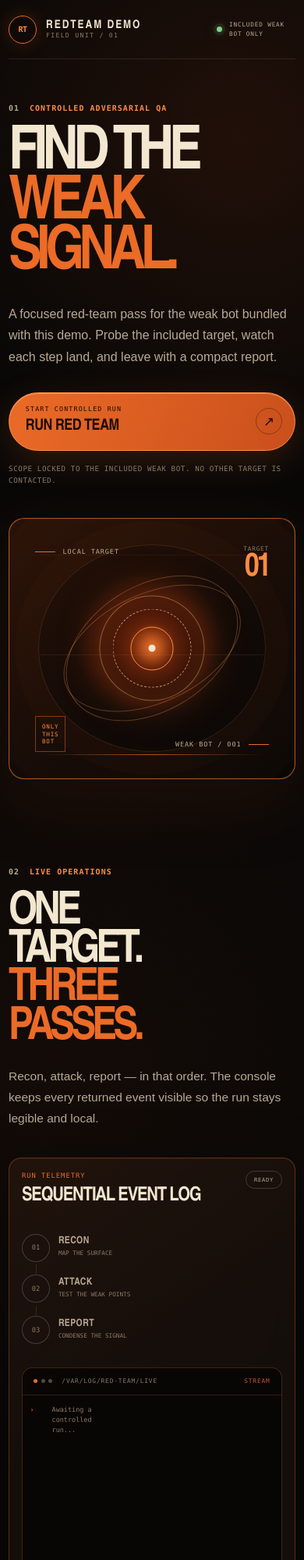
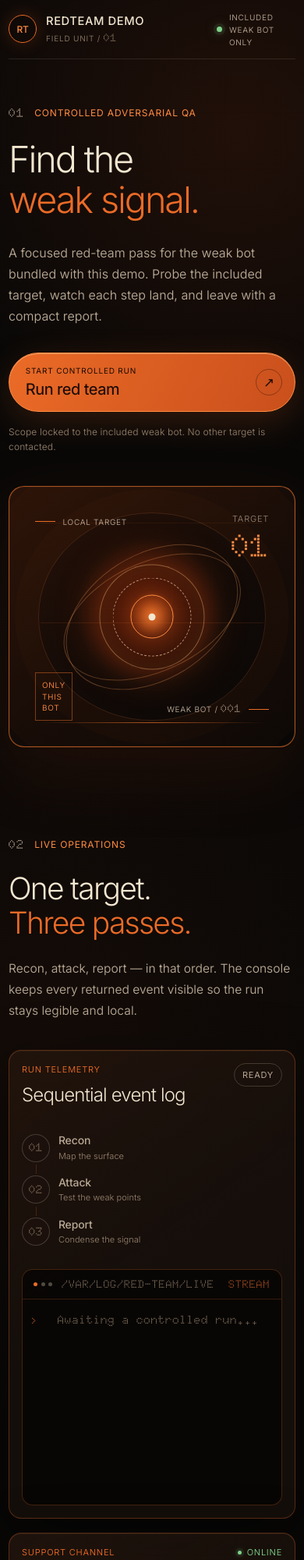
Before and after one commit to Bamioishim/redteam-demo, a website: page public/index.html in a window 390 px wide. Shown: the top 2000 px of the page at 78% size. Drawn offline with Linux system fonts and the light colour scheme.

Commit message:
feat: bundle Inter and Doto for offline typography

```diff
--- a/public/index.html
+++ b/public/index.html
@@ -8,6 +8,20 @@
       content="A controlled red-team console for the included weak bot."
     />
     <title>RedTeam Demo / Included Bot</title>
+    <link
+      rel="preload"
+      href="/fonts/inter/files/inter-latin-wght-normal.woff2"
+      as="font"
+      type="font/woff2"
+      crossorigin="anonymous"
+    />
+    <link
+      rel="preload"
+      href="/fonts/doto/files/doto-latin-wght-normal.woff2"
+      as="font"
+      type="font/woff2"
+      crossorigin="anonymous"
+    />
     <link rel="stylesheet" href="/styles.css" />
     <script src="/app.js" defer></script>
   </head>
@@ -20,7 +34,7 @@
           <span class="brand-mark" aria-hidden="true">RT</span>
           <span class="brand-copy">
             <strong>REDTEAM DEMO</strong>
-            <span>FIELD UNIT / 01</span>
+            <span>FIELD UNIT / <span class="stat-number">01</span></span>
           </span>
         </a>
 
@@ -74,7 +88,7 @@
               <span>LOCAL TARGET</span>
             </div>
             <div class="visual-label visual-label-bottom">
-              <span>WEAK BOT / 001</span>
+              <span>WEAK BOT / <span class="stat-number">001</span></span>
               <span class="label-line"></span>
             </div>
             <div class="visual-readout" aria-hidden="true">
--- a/public/styles.css
+++ b/public/styles.css
@@ -1,3 +1,19 @@
+@font-face {
+  font-family: "Inter";
+  font-style: normal;
+  font-weight: 100 900;
+  font-display: swap;
+  src: url("/fonts/inter/files/inter-latin-wght-normal.woff2") format("woff2");
+}
+
+@font-face {
+  font-family: "Doto";
+  font-style: normal;
+  font-weight: 100 900;
+  font-display: swap;
+  src: url("/fonts/doto/files/doto-latin-wght-normal.woff2") format("woff2");
+}
+
 :root {
   color-scheme: dark;
   --canvas: #090807;
@@ -16,9 +32,8 @@
   --green: #7ed28a;
   --danger: #ff9279;
   --shadow: rgba(0, 0, 0, 0.42);
-  --mono: "SFMono-Regular", Consolas, "Liberation Mono", Menlo, monospace;
-  --sans: Arial, "Helvetica Neue", Helvetica, sans-serif;
-  --condensed: "Arial Narrow", "Roboto Condensed", "Helvetica Neue", Arial, sans-serif;
+  --sans: "Inter", "Helvetica Neue", Arial, sans-serif;
+  --dot: "Doto", "Inter", sans-serif;
 }
 
 * {
@@ -40,7 +55,8 @@ body {
     var(--canvas);
   color: var(--cream);
   font-family: var(--sans);
-  line-height: 1.5;
+  font-weight: 350;
+  line-height: 1.6;
   -webkit-font-smoothing: antialiased;
   text-rendering: optimizeLegibility;
 }
@@ -150,26 +166,27 @@ button:disabled {
   border: 1px solid var(--orange);
   border-radius: 50%;
   color: var(--orange-bright);
-  font-family: var(--mono);
-  font-size: 0.63rem;
-  font-weight: 700;
-  letter-spacing: -0.06em;
+  font-family: var(--sans);
+  font-size: 0.75rem;
+  font-weight: 500;
+  letter-spacing: -0.02em;
   box-shadow: 0 0 22px rgba(235, 107, 39, 0.2);
 }
 
 .brand-copy {
   display: grid;
-  gap: 0.04rem;
-  line-height: 1;
+  gap: 0.25rem;
+  line-height: 1.25;
 }
 
 .brand-copy strong {
-  font-family: var(--condensed);
+  font-family: var(--sans);
   font-size: 0.92rem;
-  letter-spacing: 0.13em;
+  font-weight: 500;
+  letter-spacing: 0.04em;
 }
 
-.brand-copy span,
+.brand-copy > span,
 .scope-status,
 .site-nav,
 .site-footer,
@@ -185,22 +202,23 @@ button:disabled {
 .visual-stamp,
 .log-window-bar,
 .form-note {
-  font-family: var(--mono);
+  font-family: var(--sans);
   text-transform: uppercase;
-  letter-spacing: 0.11em;
+  letter-spacing: 0.07em;
 }
 
-.brand-copy span {
+.brand-copy > span {
   color: var(--muted);
-  font-size: 0.51rem;
-  letter-spacing: 0.16em;
+  font-size: 0.625rem;
+  letter-spacing: 0.08em;
 }
 
 .site-nav {
   display: flex;
   gap: 2rem;
   color: var(--cream-muted);
-  font-size: 0.62rem;
+  font-size: 0.75rem;
+  font-weight: 400;
 }
 
 .site-nav a {
@@ -239,7 +257,7 @@ button:disabled {
   align-items: center;
   gap: 0.55rem;
   color: var(--cream-muted);
-  font-size: 0.55rem;
+  font-size: 0.6875rem;
   white-space: nowrap;
 }
 
@@ -267,32 +285,53 @@ button:disabled {
   z-index: 1;
 }
 
+.hero-copy,
+.section-heading > div,
+.card-header > div,
+.report-empty > div,
+.report-error > div,
+.summary-block,
+.findings-block {
+  min-width: 0;
+}
+
 .eyebrow {
   display: flex;
   align-items: center;
   gap: 0.8rem;
   margin: 0 0 1.35rem;
   color: var(--orange-bright);
-  font-size: 0.62rem;
-  font-weight: 700;
+  font-size: 0.75rem;
+  font-weight: 400;
 }
 
 .eyebrow span {
   color: var(--cream-muted);
+  font-family: var(--dot);
+  font-size: 1rem;
+  font-weight: 700;
+  letter-spacing: 0.035em;
+}
+
+.stat-number {
+  font-family: var(--dot);
+  font-size: 0.875rem;
+  font-weight: 700;
+  font-variant-numeric: tabular-nums;
+  letter-spacing: 0.025em;
 }
 
 .hero h1,
 .section-heading h2 {
-  max-width: 9ch;
+  max-width: 12ch;
   margin: 0;
   color: var(--cream);
-  font-family: var(--condensed);
-  font-size: clamp(4.3rem, 9.1vw, 8.8rem);
-  font-stretch: condensed;
-  font-weight: 700;
-  letter-spacing: -0.085em;
-  line-height: 0.82;
-  text-transform: uppercase;
+  font-family: var(--sans);
+  font-size: clamp(3.15rem, 6.2vw, 6.6rem);
+  font-weight: 300;
+  letter-spacing: -0.045em;
+  line-height: 1.1;
+  overflow-wrap: anywhere;
 }
 
 .hero h1 em,
@@ -351,18 +390,19 @@ button:disabled {
 }
 
 .run-button-kicker {
-  font-family: var(--mono);
-  font-size: 0.52rem;
-  letter-spacing: 0.14em;
+  font-family: var(--sans);
+  font-size: 0.625rem;
+  font-weight: 400;
+  letter-spacing: 0.08em;
   text-transform: uppercase;
 }
 
 #run-button-label {
-  font-family: var(--condensed);
+  font-family: var(--sans);
   font-size: 1.25rem;
-  font-weight: 700;
+  font-weight: 450;
   letter-spacing: -0.025em;
-  text-transform: uppercase;
+  line-height: 1.4;
 }
 
 .run-button-arrow {
@@ -379,11 +419,10 @@ button:disabled {
   max-width: 31rem;
   margin: 0.95rem 0 0;
   color: var(--muted);
-  font-family: var(--mono);
-  font-size: 0.58rem;
+  font-family: var(--sans);
+  font-size: 0.75rem;
   line-height: 1.65;
-  text-transform: uppercase;
-  letter-spacing: 0.06em;
+  letter-spacing: 0.01em;
 }
 
 .hero-visual {
@@ -500,7 +539,7 @@ button:disabled {
   align-items: center;
   gap: 0.6rem;
   color: var(--cream-muted);
-  font-size: 0.53rem;
+  font-size: 0.625rem;
 }
 
 .visual-label-top {
@@ -527,16 +566,18 @@ button:disabled {
   display: grid;
   gap: 0.2rem;
   color: var(--muted);
-  font-size: 0.48rem;
+  font-size: 0.6875rem;
   text-align: right;
 }
 
 .visual-readout strong {
   color: var(--orange-bright);
-  font-family: var(--condensed);
+  font-family: var(--dot);
   font-size: 3.4rem;
-  letter-spacing: -0.08em;
-  line-height: 0.8;
+  font-weight: 650;
+  font-variant-numeric: tabular-nums;
+  letter-spacing: -0.02em;
+  line-height: 1.05;
 }
 
 .visual-stamp {
@@ -546,8 +587,8 @@ button:disabled {
   padding: 0.5rem;
   border: 1px solid rgba(239, 117, 43, 0.46);
   color: var(--orange-bright);
-  font-size: 0.47rem;
-  line-height: 1.25;
+  font-size: 0.625rem;
+  line-height: 1.45;
 }
 
 .operations,
@@ -564,9 +605,9 @@ button:disabled {
 }
 
 .section-heading h2 {
-  max-width: 8ch;
-  font-size: clamp(3rem, 6.2vw, 6.3rem);
-  line-height: 0.84;
+  max-width: 14ch;
+  font-size: clamp(2.6rem, 4.7vw, 5rem);
+  line-height: 1.13;
 }
 
 .section-intro {
@@ -603,26 +644,32 @@ button:disabled {
 
 .card-header {
   display: flex;
+  flex-wrap: wrap;
   align-items: flex-start;
   justify-content: space-between;
   gap: 1rem;
   margin-bottom: 2rem;
 }
 
+.card-header > div {
+  flex: 1 1 12rem;
+}
+
 .card-kicker {
   margin: 0 0 0.5rem;
   color: var(--orange);
-  font-size: 0.55rem;
+  font-size: 0.6875rem;
 }
 
 .card-header h3 {
   margin: 0;
   color: var(--cream);
-  font-family: var(--condensed);
-  font-size: clamp(1.55rem, 2.6vw, 2.2rem);
-  letter-spacing: -0.05em;
-  line-height: 1;
-  text-transform: uppercase;
+  font-family: var(--sans);
+  font-size: clamp(1.5rem, 2.2vw, 2rem);
+  font-weight: 300;
+  letter-spacing: -0.035em;
+  line-height: 1.25;
+  overflow-wrap: anywhere;
 }
 
 .run-status,
@@ -633,8 +680,9 @@ button:disabled {
   border: 1px solid rgba(243, 231, 208, 0.19);
   border-radius: 999px;
   color: var(--cream-muted);
-  font-size: 0.5rem;
-  line-height: 1;
+  font-size: 0.6875rem;
+  font-weight: 400;
+  line-height: 1.3;
 }
 
 .run-status[data-tone="running"] {
@@ -655,7 +703,7 @@ button:disabled {
 
 .stage-track {
   display: grid;
-  grid-template-columns: repeat(3, 1fr);
+  grid-template-columns: repeat(3, minmax(0, 1fr));
   gap: 0;
   margin: 0 0 1.7rem;
   padding: 0;
@@ -667,14 +715,15 @@ button:disabled {
   display: flex;
   align-items: center;
   gap: 0.68rem;
+  min-width: 0;
   padding: 0.15rem 0.8rem 0.15rem 0;
 }
 
 .stage-item:not(:last-child)::after {
   position: absolute;
   top: 18px;
-  right: 0.8rem;
-  left: 116px;
+  right: 0.3rem;
+  left: calc(100% - 1rem);
   height: 1px;
   background: rgba(239, 117, 43, 0.2);
   content: "";
@@ -692,8 +741,11 @@ button:disabled {
   border-radius: 50%;
   background: #1b100b;
   color: var(--muted);
-  font-family: var(--mono);
-  font-size: 0.55rem;
+  font-family: var(--dot);
+  font-size: 0.9375rem;
+  font-weight: 700;
+  font-variant-numeric: tabular-nums;
+  line-height: 1;
 }
 
 .stage-text {
@@ -704,21 +756,19 @@ button:disabled {
 
 .stage-text strong {
   color: var(--cream-muted);
-  font-family: var(--condensed);
-  font-size: 0.8rem;
-  letter-spacing: 0.03em;
-  line-height: 1;
-  text-transform: uppercase;
+  font-family: var(--sans);
+  font-size: 0.875rem;
+  font-weight: 500;
+  letter-spacing: -0.01em;
+  line-height: 1.3;
 }
 
 .stage-text small {
-  overflow: hidden;
   color: var(--muted);
-  font-family: var(--mono);
-  font-size: 0.48rem;
-  text-overflow: ellipsis;
-  text-transform: uppercase;
-  white-space: nowrap;
+  font-family: var(--sans);
+  font-size: 0.6875rem;
+  line-height: 1.5;
+  overflow-wrap: anywhere;
 }
 
 .stage-item[data-state="current"] .stage-marker {
@@ -740,7 +790,8 @@ button:disabled {
 
 .stage-item[data-state="done"] .stage-marker::after {
   content: "✓";
-  font-size: 0.75rem;
+  font-family: var(--sans);
+  font-size: 0.9375rem;
 }
 
 .stage-item[data-state="done"] .stage-marker {
@@ -762,18 +813,30 @@ button:disabled {
 
 .log-window-bar {
   display: flex;
+  flex-wrap: wrap;
   align-items: center;
   gap: 0.75rem;
   min-height: 35px;
-  padding: 0 0.9rem;
+  padding: 0.5rem 0.9rem;
   border-bottom: 1px solid rgba(239, 117, 43, 0.2);
   color: var(--muted);
-  font-size: 0.49rem;
+  font-family: var(--dot);
+  font-size: 0.875rem;
+  font-weight: 650;
+  letter-spacing: 0.035em;
+  line-height: 1.5;
+}
+
+.log-window-bar > span:nth-child(2) {
+  min-width: 0;
+  flex: 1 1 10rem;
+  overflow-wrap: anywhere;
 }
 
 .window-lights {
   display: inline-flex;
   gap: 0.28rem;
+  flex-shrink: 0;
 }
 
 .window-lights i {
@@ -796,7 +859,7 @@ button:disabled {
 .log-list {
   display: grid;
   align-content: start;
-  gap: 0.05rem;
+  gap: 0.45rem;
   height: 263px;
   margin: 0;
   padding: 1rem;
@@ -808,14 +871,16 @@ button:disabled {
 .log-placeholder,
 .log-row {
   display: grid;
-  grid-template-columns: 2rem 5.2rem minmax(0, 1fr);
-  gap: 0.55rem;
+  grid-template-columns: 2rem 6.5rem minmax(0, 1fr);
+  gap: 0.65rem;
   align-items: baseline;
   min-height: 25px;
   color: var(--cream-muted);
-  font-family: var(--mono);
-  font-size: 0.64rem;
-  line-height: 1.55;
+  font-family: var(--dot);
+  font-size: 0.9375rem;
+  font-weight: 650;
+  letter-spacing: 0.015em;
+  line-height: 1.65;
 }
 
 .log-placeholder {
@@ -845,14 +910,20 @@ button:disabled {
 
 .log-stage {
   color: var(--orange);
-  font-size: 0.54rem;
-  letter-spacing: 0.08em;
+  font-size: 0.875rem;
+  font-weight: 750;
+  letter-spacing: 0.035em;
   text-transform: uppercase;
+  overflow-wrap: anywhere;
+}
+
+.log-message,
+.log-placeholder > span:last-child {
+  min-width: 0;
+  overflow-wrap: anywhere;
 }
 
 .log-message {
-  min-width: 0;
-  overflow-wrap: anywhere;
   color: var(--cream-muted);
 }
 
@@ -879,7 +950,7 @@ button:disabled {
   align-items: center;
   gap: 0.4rem;
   color: var(--green);
-  font-size: 0.49rem;
+  font-size: 0.6875rem;
   white-space: nowrap;
 }
 
@@ -892,7 +963,7 @@ button:disabled {
 .chat-scope {
   margin: 0 0 1.1rem;
   color: var(--muted);
-  font-size: 0.77rem;
+  font-size: 0.875rem;
   line-height: 1.6;
 }
 
@@ -931,16 +1002,17 @@ button:disabled {
   display: block;
   margin-bottom: 0.35rem;
   color: var(--orange);
-  font-family: var(--mono);
-  font-size: 0.47rem;
-  letter-spacing: 0.1em;
+  font-family: var(--sans);
+  font-size: 0.6875rem;
+  font-weight: 400;
+  letter-spacing: 0.05em;
 }
 
 .chat-message p {
   margin: 0;
   color: var(--cream-muted);
-  font-size: 0.78rem;
-  line-height: 1.55;
+  font-size: 0.875rem;
+  line-height: 1.65;
   overflow-wrap: anywhere;
   white-space: pre-wrap;
 }
@@ -976,7 +1048,7 @@ button:disabled {
   outline: 0;
   background: transparent;
   color: var(--cream);
-  font-size: 0.76rem;
+  font-size: 1rem;
 }
 
 .chat-input-wrap input::placeholder {
@@ -1010,8 +1082,9 @@ button:disabled {
 .form-note {
   margin: 0.55rem 0 0;
   color: var(--muted);
-  font-size: 0.46rem;
-  line-height: 1.5;
+  font-size: 0.625rem;
+  line-height: 1.65;
+  overflow-wrap: anywhere;
 }
 
 .report-section {
@@ -1058,7 +1131,7 @@ button:disabled {
   border: 1px solid var(--orange);
   border-radius: 50%;
   color: var(--orange-bright);
-  font-family: var(--mono);
+  font-family: var(--sans);
   font-size: 1.35rem;
 }
 
@@ -1071,10 +1144,11 @@ button:disabled {
 .report-error h4 {
   margin: 0 0 0.35rem;
   color: var(--cream);
-  font-family: var(--condensed);
+  font-family: var(--sans);
   font-size: 1.35rem;
+  font-weight: 350;
   letter-spacing: -0.025em;
-  text-transform: uppercase;
+  line-height: 1.35;
 }
 
 .report-empty p,
@@ -1082,6 +1156,7 @@ button:disabled {
   margin: 0;
   color: var(--muted);
   font-size: 0.85rem;
+  overflow-wrap: anywhere;
 }
 
 .report-content {
@@ -1099,19 +1174,24 @@ button:disabled {
 .content-label {
   margin: 0 0 0.75rem;
   color: var(--orange);
-  font-size: 0.55rem;
+  font-size: 0.6875rem;
 }
 
 .summary-text {
   margin: 0;
   color: var(--cream);
-  font-size: clamp(1.1rem, 2vw, 1.55rem);
-  line-height: 1.4;
+  font-family: var(--dot);
+  font-size: clamp(1.05rem, 1.6vw, 1.35rem);
+  font-weight: 700;
+  letter-spacing: 0.025em;
+  line-height: 1.65;
+  overflow-wrap: anywhere;
   white-space: pre-wrap;
 }
 
 .findings-block-heading {
   display: flex;
+  flex-wrap: wrap;
   align-items: baseline;
   justify-content: space-between;
   gap: 1rem;
@@ -1119,7 +1199,12 @@ button:disabled {
 
 .finding-count {
   color: var(--orange-bright);
-  font-size: 0.48rem;
+  font-family: var(--dot);
+  font-size: 0.9375rem;
+  font-weight: 700;
+  font-variant-numeric: tabular-nums;
+  letter-spacing: 0.035em;
+  margin-bottom: 0.75rem;
 }
 
 .findings-list {
@@ -1132,7 +1217,7 @@ button:disabled {
 
 .finding-item {
   display: grid;
-  grid-template-columns: 1.8rem minmax(0, 1fr);
+  grid-template-columns: 2rem minmax(0, 1fr);
   gap: 0.7rem;
   padding: 0.75rem 0;
   border-top: 1px solid rgba(243, 231, 208, 0.1);
@@ -1140,15 +1225,19 @@ button:disabled {
 
 .finding-number {
   color: var(--orange);
-  font-family: var(--mono);
-  font-size: 0.63rem;
+  font-family: var(--dot);
+  font-size: 1rem;
+  font-weight: 700;
+  font-variant-numeric: tabular-nums;
+  line-height: 1.6;
 }
 
 .finding-copy {
   margin: 0;
   color: var(--cream-muted);
   font-size: 0.9rem;
-  line-height: 1.55;
+  line-height: 1.65;
+  overflow-wrap: anywhere;
   white-space: pre-wrap;
 }
 
@@ -1166,19 +1255,21 @@ button:disabled {
   display: block;
   margin-bottom: 0.22rem;
   color: var(--cream);
-  font-family: var(--condensed);
-  font-size: 1rem;
-  letter-spacing: 0.015em;
-  text-transform: uppercase;
+  font-family: var(--sans);
+  font-size: 1.05rem;
+  font-weight: 450;
+  letter-spacing: -0.015em;
+  line-height: 1.5;
 }
 
 .finding-severity {
   display: inline-block;
   margin-left: 0.4rem;
   color: var(--orange-bright);
-  font-family: var(--mono);
-  font-size: 0.48rem;
-  letter-spacing: 0.08em;
+  font-family: var(--sans);
+  font-size: 0.6875rem;
+  font-weight: 500;
+  letter-spacing: 0.05em;
   vertical-align: middle;
 }
 
@@ -1189,8 +1280,8 @@ button:disabled {
   border-radius: 0.6rem;
   background: rgba(4, 4, 3, 0.32);
   color: var(--cream-muted);
-  font-family: var(--mono);
-  font-size: 0.69rem;
+  font-family: var(--sans);
+  font-size: 0.875rem;
   line-height: 1.6;
   overflow-wrap: anywhere;
   white-space: pre-wrap;
@@ -1203,7 +1294,8 @@ button:disabled {
   padding: 1.2rem 0 2rem;
   border-top: 1px solid rgba(243, 231, 208, 0.11);
   color: var(--muted);
-  font-size: 0.48rem;
+  font-size: 0.625rem;
+  overflow-wrap: anywhere;
 }
 
 @media (max-width: 980px) {
@@ -1211,10 +1303,6 @@ button:disabled {
     grid-template-columns: minmax(0, 1fr) minmax(310px, 0.83fr);
     gap: 2.5rem;
     padding-top: 4.5rem;
-  }
-
-  .hero h1 {
-    font-size: clamp(4rem, 10vw, 7rem);
   }
 
   .operations-grid {
@@ -1232,7 +1320,8 @@ button:disabled {
   }
 
   .site-header {
-    grid-template-columns: 1fr auto;
+    grid-template-columns: minmax(0, 1fr) auto;
+    gap: 1rem;
     min-height: 76px;
   }
 
@@ -1241,7 +1330,7 @@ button:disabled {
   }
 
   .scope-status {
-    font-size: 0.48rem;
+    font-size: 0.625rem;
   }
 
   .hero {
@@ -1251,8 +1340,8 @@ button:disabled {
   }
 
   .hero h1 {
-    max-width: 7ch;
-    font-size: clamp(4rem, 20vw, 6.5rem);
+    max-width: 12ch;
+    font-size: clamp(2.75rem, 12vw, 5rem);
   }
 
   .hero-lede {
@@ -1271,7 +1360,7 @@ button:disabled {
   }
 
   .section-heading h2 {
-    font-size: clamp(3.2rem, 15vw, 5.4rem);
+    font-size: clamp(2.4rem, 10vw, 4rem);
   }
 
   .section-intro {
@@ -1296,11 +1385,28 @@ button:disabled {
     height: 0.76rem;
   }
 
-  .log-placeholder,
   .log-row {
-    grid-template-columns: 1.7rem 4.4rem minmax(0, 1fr);
-    gap: 0.4rem;
-    font-size: 0.58rem;
+    grid-template-columns: 1.75rem minmax(0, 1fr);
+    gap: 0.1rem 0.65rem;
+  }
+
+  .log-index {
+    grid-column: 1;
+    grid-row: 1 / span 2;
+  }
+
+  .log-stage {
+    grid-column: 2;
+    grid-row: 1;
+  }
+
+  .log-message {
+    grid-column: 2;
+    grid-row: 2;
+  }
+
+  .log-placeholder {
+    grid-template-columns: 1.75rem minmax(0, 1fr);
   }
 
   .report-content {
@@ -1361,26 +1467,21 @@ button:disabled {
   }
 
   .card-header {
-    gap: 0.6rem;
+    gap: 0.8rem;
   }
 
   .run-status,
   .report-stamp {
-    font-size: 0.44rem;
+    font-size: 0.6875rem;
   }
 
   .log-list {
-    padding: 0.75rem 0.6rem;
+    padding: 0.875rem 0.65rem;
   }
 
   .log-placeholder,
   .log-row {
-    grid-template-columns: 1.35rem 3.75rem minmax(0, 1fr);
-    font-size: 0.53rem;
-  }
-
-  .log-stage {
-    font-size: 0.47rem;
+    grid-template-columns: 1.5rem minmax(0, 1fr);
   }
 
   .report-empty,
@@ -1388,6 +1489,10 @@ button:disabled {
     align-items: flex-start;
     min-height: 150px;
     padding: 1.2rem;
+  }
+
+  .chat-message {
+    max-width: 100%;
   }
 }
 
--- a/server.mjs
+++ b/server.mjs
@@ -18,6 +18,7 @@ const contentTypes = Object.freeze({
   ".json": "application/json; charset=utf-8",
   ".svg": "image/svg+xml",
   ".txt": "text/plain; charset=utf-8",
+  ".woff2": "font/woff2",
 });
 
 function securityHeaders(contentType) {
@@ -25,7 +26,7 @@ function securityHeaders(contentType) {
     "Cache-Control": "no-store",
     "Content-Type": contentType,
     "Content-Security-Policy":
-      "default-src 'self'; connect-src 'self'; img-src 'self' data:; style-src 'self'; script-src 'self'; base-uri 'none'; frame-ancestors 'none'",
+      "default-src 'self'; connect-src 'self'; font-src 'self'; img-src 'self' data:; style-src 'self'; script-src 'self'; base-uri 'none'; frame-ancestors 'none'",
     "X-Content-Type-Options": "nosniff",
     "X-Frame-Options": "DENY",
   };
--- /dev/null
+++ b/test/fonts.test.mjs
@@ -0,0 +1,136 @@
+import assert from "node:assert/strict";
+import { spawn } from "node:child_process";
+import { createHash } from "node:crypto";
+import { once } from "node:events";
+import { readFile } from "node:fs/promises";
+import { createServer } from "node:net";
+import { test } from "node:test";
+import { setTimeout as wait } from "node:timers/promises";
+import { fileURLToPath } from "node:url";
+
+const root = new URL("../", import.meta.url);
+const fonts = [
+  {
+    family: "Inter",
+    path: "fonts/inter/files/inter-latin-wght-normal.woff2",
+    license: "fonts/inter/LICENSE",
+    sha256: "3100e775e8616cd2611beecfa23a4263d7037586789b43f035236a2e6fbd4c62",
+  },
+  {
+    family: "Doto",
+    path: "fonts/doto/files/doto-latin-wght-normal.woff2",
+    license: "fonts/doto/LICENSE",
+    sha256: "0e1a84240f323bafc2db7540d303ba17ace1daa8bde2936a76be82d24a7a271b",
+  },
+];
+
+for (const font of fonts) {
+  test(`${font.family} is bundled as a complete, licensed WOFF2 binary`, async () => {
+    const bytes = await readFile(new URL(`public/${font.path}`, root));
+    assert.equal(bytes.subarray(0, 4).toString("ascii"), "wOF2");
+    assert.equal(bytes.readUInt32BE(8), bytes.length, "WOFF2 length matches its header");
+    assert.equal(createHash("sha256").update(bytes).digest("hex"), font.sha256);
+
+    const license = await readFile(new URL(`public/${font.license}`, root), "utf8");
+    assert.match(license, /Copyright/);
+    assert.match(license, /SIL OPEN FONT LICENSE Version 1\.1/);
+  });
+}
+
+test("font faces and preloads use only the bundled, same-origin files", async () => {
+  const css = await readFile(new URL("public/styles.css", root), "utf8");
+  const html = await readFile(new URL("public/index.html", root), "utf8");
+  const faces = [...css.matchAll(/@font-face\s*\{([^}]+)\}/g)].map((match) => match[1]);
+  const preloads = (html.match(/<link\b[^>]*>/g) || [])
+    .filter((link) => link.includes('as="font"'));
+  assert.equal(faces.length, fonts.length);
+  assert.equal(preloads.length, fonts.length);
+
+  for (const font of fonts) {
+    const face = faces.find((rule) => rule.includes(`font-family: "${font.family}"`));
+    assert.ok(face, `${font.family} has a font face`);
+    assert.ok(face.includes(`url("/${font.path}")`));
+    assert.match(face, /font-weight:\s*100 900/);
+    assert.match(face, /font-display:\s*swap/);
+    assert.doesNotMatch(face, /https?:|local\(/);
+    const preload = preloads.find((link) => link.includes(`href="/${font.path}"`));
+    assert.ok(preload, `${font.family} has a same-origin preload`);
+    assert.ok(preload.includes('type="font/woff2"'));
+    assert.ok(preload.includes('crossorigin="anonymous"'));
+  }
+
+  assert.doesNotMatch(css, /@import|https?:\/\/|url\(\s*["']?\/\//);
+});
+
+test("headlines and body are light sans-serif; stats and logs use the dot font", async () => {
+  const css = await readFile(new URL("public/styles.css", root), "utf8");
+  const rules = [...css.matchAll(/([^{}]+)\{([^{}]*)\}/g)];
+  const declarations = (selector) => rules
+    .filter(([, selectors]) => selectors.split(",").some((value) => value.trim() === selector))
+    .map(([, , body]) => body)
+    .join("\n");
+
+  assert.match(declarations("body"), /font-family:\s*var\(--sans\)/);
+  for (const selector of [".hero h1", ".section-heading h2"]) {
+    assert.match(declarations(selector), /font-family:\s*var\(--sans\)/);
+    assert.match(declarations(selector), /font-weight:\s*300/);
+    assert.doesNotMatch(declarations(selector), /text-transform:\s*uppercase/);
+  }
+  for (const selector of [
+    ".eyebrow span", ".visual-readout strong", ".stage-marker",
+    ".finding-number", ".finding-count", ".summary-text", ".log-row",
+  ]) {
+    assert.match(declarations(selector), /font-family:\s*var\(--dot\)/, selector);
+  }
+});
+
+test("the local app serves both fonts with the correct MIME type and CSP", { timeout: 15_000 }, async (t) => {
+  const reservation = createServer();
+  reservation.listen(0, "127.0.0.1");
+  await once(reservation, "listening");
+  const { port } = reservation.address();
+  await new Promise((resolve, reject) => reservation.close((error) => error ? reject(error) : resolve()));
+
+  const server = spawn(process.execPath, ["server.mjs"], {
+    cwd: fileURLToPath(root),
+    env: { ...process.env, HOST: "127.0.0.1", PORT: String(port) },
+    stdio: "ignore",
+  });
+  let launchError;
+  server.on("error", (error) => { launchError = error; });
+  const stopped = new Promise((resolve) => server.once("close", resolve));
+  t.after(async () => {
+    if (server.exitCode === null && server.signalCode === null) server.kill();
+    await stopped;
+  });
+
+  const base = `http://127.0.0.1:${port}`;
+  let ready = false;
+  for (let attempt = 0; attempt < 60; attempt++) {
+    if (launchError) throw launchError;
+    try {
+      const response = await fetch(`${base}/api/health`, { signal: AbortSignal.timeout(250) });
+      const health = await response.json();
+      if (response.ok && health.target === "supportBot") {
+        ready = true;
+        break;
+      }
+    } catch {
+      // The child may still be starting; only loopback requests are made.
+    }
+    await wait(50);
+  }
+  assert.ok(ready, "the isolated local test server started");
+
+  for (const font of fonts) {
+    const response = await fetch(`${base}/${font.path}`, { signal: AbortSignal.timeout(2_000) });
+    assert.equal(response.status, 200, `${font.family} is served`);
+    assert.equal(response.headers.get("content-type"), "font/woff2");
+    assert.match(response.headers.get("content-security-policy"), /font-src 'self'/);
+    const bytes = Buffer.from(await response.arrayBuffer());
+    assert.equal(createHash("sha256").update(bytes).digest("hex"), font.sha256);
+    const head = await fetch(`${base}/${font.path}`, { method: "HEAD" });
+    assert.equal(head.status, 200);
+    assert.equal(head.headers.get("content-type"), "font/woff2");
+  }
+});
```
Also changed, not shown: README.md, public/fonts/README.md (added), public/fonts/doto/files/doto-latin-wght-normal.woff2 (added), public/fonts/inter/files/inter-latin-wght-normal.woff2 (added), 2 other files.
